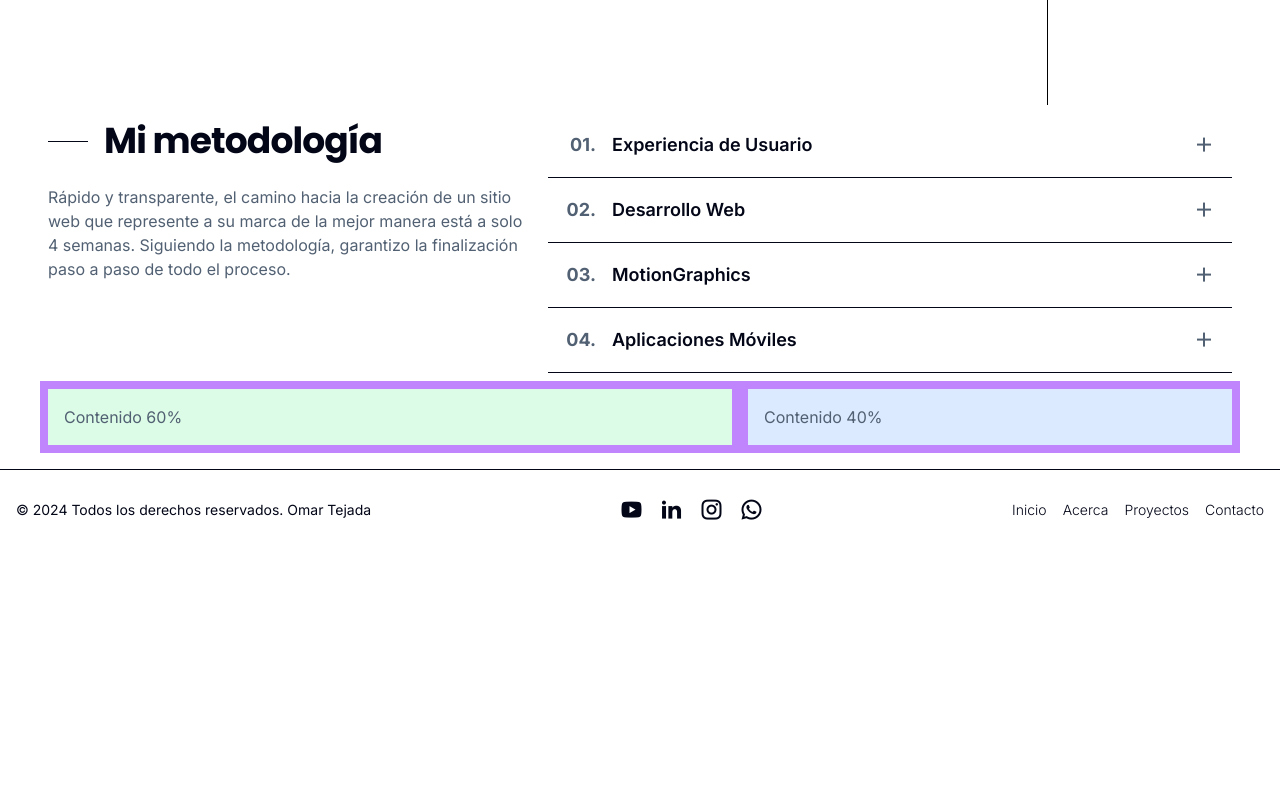
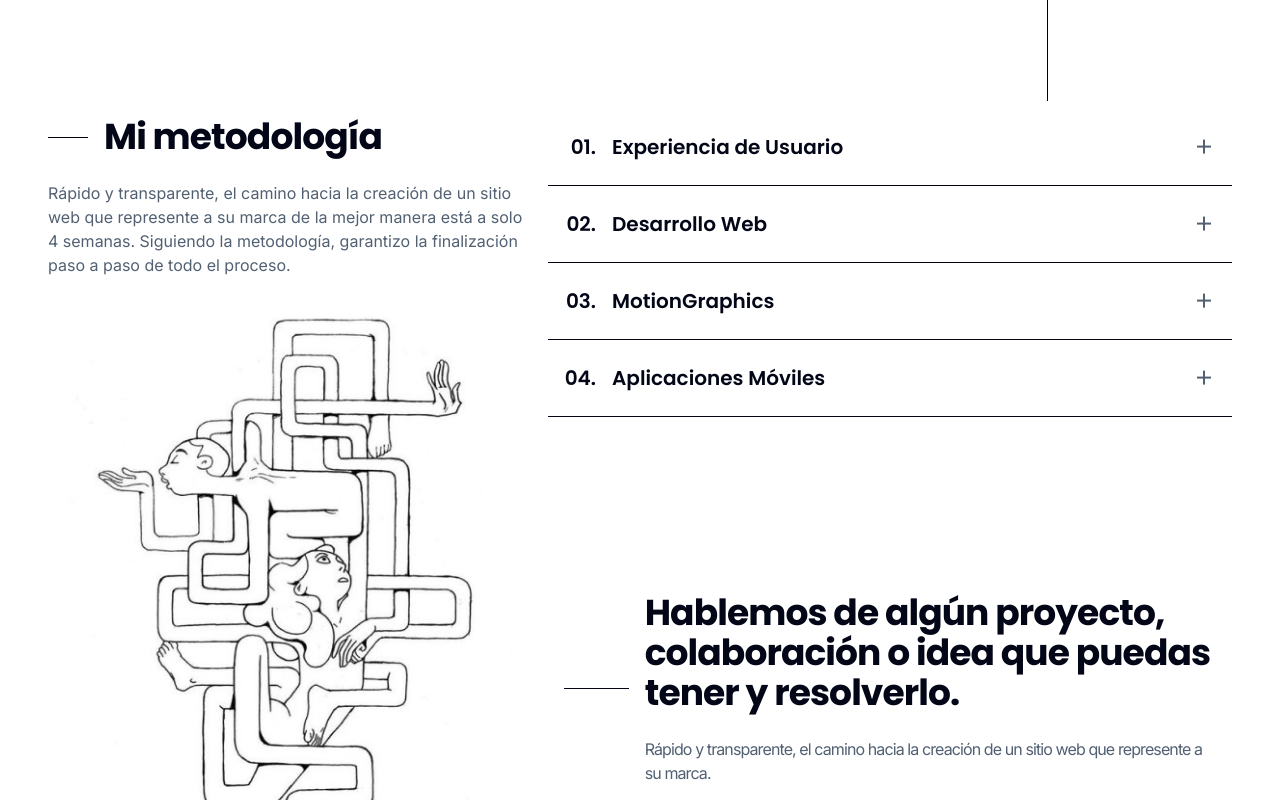
Before and after one commit to fullstackboss/thebigweb, a Vue app: page / in a window 1280 px wide. Shown: the part 1460-2260 px from the top of the page. Before the commit the page ends 2010 px from the top, so only its background shows below. Built offline with nearby package versions, Linux system fonts and the light colour scheme.

Commit message:
agregando ultimo bloque del home

```diff
--- a/src/components/bigAccordion.vue
+++ b/src/components/bigAccordion.vue
@@ -13,11 +13,11 @@
         @keydown.space.prevent="toggle(idx)"
         type="button"
       >
-        <span class="text-lg font-bold w-12 text-right"
-          :class="openIndex === idx ? 'color: var(--color-textoresalta)' : 'color: var(--color-textoresalta)'"
+        <span class="tit-compo font-bold w-12 text-right"
+          :class="openIndex === idx ? 'text-gray-600' : 'text-gray-600'"
         >{{ item.number }}</span>
         <span
-          class="ml-4 flex-1 text-lg text-left"
+          class="ml-4 flex-1 tit-compo text-left"
           :class="openIndex === idx ? 'font-bold' : 'font-semibold'"
           :style="openIndex === idx ? 'color: var(--color-textoresalta)' : 'color: var(--color-textoresalta)'"
         >{{ item.title }}</span>
--- a/src/pages/Home.vue
+++ b/src/pages/Home.vue
@@ -111,15 +111,25 @@
     </div>
   </div>
   <!-- MENSAJE -->
-  <div class="container p-2 bg-purple-400">
+  <div class="container p-2 ">
     <div class="grid grid-cols-1 md:grid-cols-12 gap-4">
       <!-- 60% (8/12 cols) -->
-      <div class="md:col-span-7 bg-green-100 p-4">
-        Contenido 60%
+      <div class="col-span-12 lg:col-span-5 p-4 flex justify-center order-2 lg:order-1 md:order-2">
+        <div class="relative -mt-[0] lg:-mt-[140px]">
+          <img src="../assets/images/demo.jpeg" alt="">
+        </div>
       </div>
       <!-- 40% (4/12 cols) -->
-      <div class="md:col-span-5 bg-blue-100 p-4">
-        Contenido 40%
+      <div class="col-span-12 md:col-span-12 lg:col-span-7 p-4 flex flex-col justify-center order-1 lg:order-2 md:order-1">
+        <div class="tit-bloque mt-2 flex items-center">
+          <div class="inline-block mr-4" style="width: 160px; height: 1px; background: var(--color-primary);"></div>
+          <div>Hablemos de algún proyecto, colaboración o idea que puedas tener y resolverlo.
+            <p class="mt-6 text-parrafo mx-auto lg:mx-0">
+          Rápido y transparente, el camino hacia la creación de un sitio web que represente a su marca.
+        </p>
+          </div>
+        </div>
+
       </div>
     </div>
   </div>
--- a/src/style.css
+++ b/src/style.css
@@ -44,7 +44,7 @@ body {
 
 /* TIT COMPONENT */
 .tit-compo {
-  @apply font-poppins text-2xl sm:text-2xl md:text-2xl lg:text-2xl font-semibold my-2 md:mb-2;
+  @apply font-poppins text-xl sm:text-xl md:text-xl lg:text-xl font-semibold my-2 md:mb-2;
   color: var(--color-textoresalta);
 }
 
```
Also changed, not shown: src/assets/images/demo.jpeg (added). Lines whose indentation alone changed are shown as unchanged.
